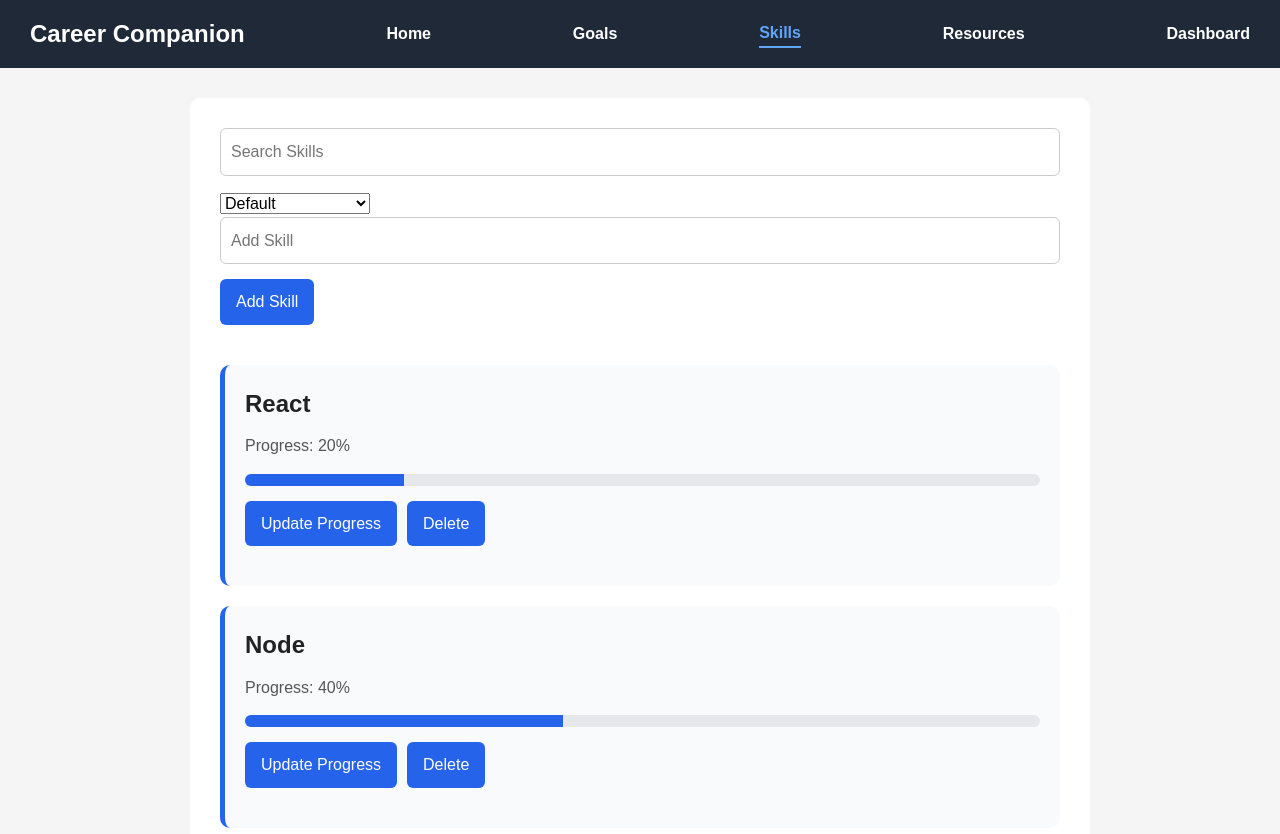
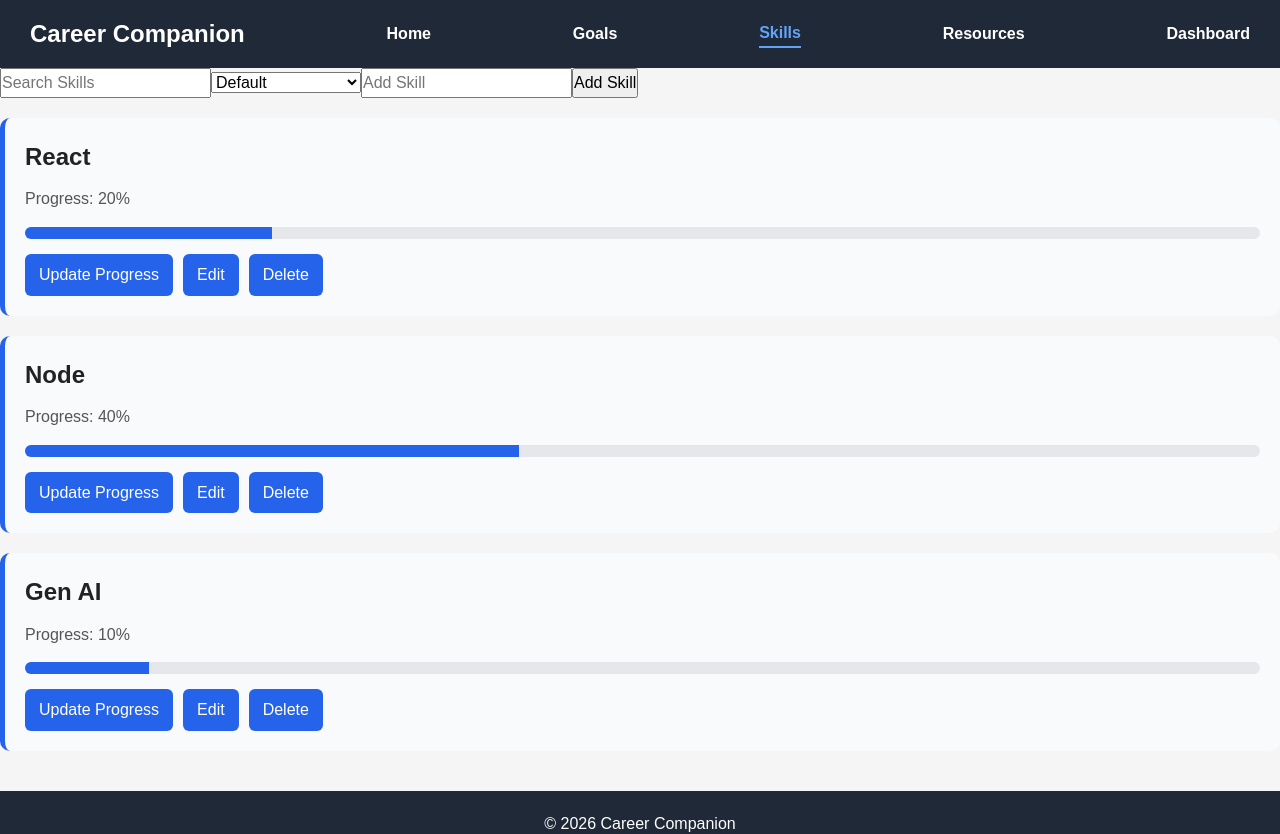
Before and after one commit to SriHarishVel/Career-Companion, a React app in the folder frontend/: page /skills in a window 1280 px wide. Shown: the top 834 px of the page. Built offline with nearby package versions, Linux system fonts and the light colour scheme; the HTML template or start-up script is replaced by a standard one.

Commit message:
Add inline editing for goals, skills and resources

```diff
--- /dev/null
+++ b/frontend/src/components/Card/index.jsx
@@ -0,0 +1,83 @@
+import { useState } from "react";
+import "./index.css"
+
+function Card({
+    id,
+    title,
+    progress,
+    onProgress,
+    onDelete,
+    onEdit
+}){
+    const [isEditing, setIsEditing] = useState(false);
+
+    const [editedTitle, setEditedTitle] = useState(title);
+    return (
+        <div className="card">
+            {isEditing ? (
+                <input
+                    type="text"
+                    value={editedTitle}
+                    onChange={(e) =>
+                        setEditedTitle(e.target.value)
+                    }
+                />
+            ) : (
+                <h2>{title}</h2>
+                )
+            }
+
+            <p>Progress: {progress}%</p>
+
+            <div className="progress-bar">
+                <div
+                    className="progress-fill"
+                    style={{ width: `${progress}%` }}
+                ></div>
+            </div>
+
+            <button
+                onClick={() => onProgress(id)}
+            >
+                Update Progress
+            </button>
+            {isEditing ? (
+                <>
+                    <button
+                        onClick={() => {
+                            onEdit(id, editedTitle);
+                            setIsEditing(false);
+                        }}
+                    >
+                        Save
+                    </button>
+
+                    <button
+                        onClick={() => {
+                            setEditedTitle(title);
+                            setIsEditing(false);
+                        }}
+                    >
+                        Cancel
+                    </button>
+                </>
+            ) : (
+                <button
+                    onClick={() =>
+                        setIsEditing(true)
+                    }
+                >
+                    Edit
+                </button>
+            )}
+            <button
+                onClick={() => onDelete(id)}
+            >
+                Delete
+            </button>
+
+        </div>
+    );
+}
+
+export default Card;
--- a/frontend/src/components/GoalCard/index.jsx
+++ /dev/null
@@ -1,32 +0,0 @@
-import "./index.css"
-
-function GoalCard(props) {
-    return (
-        <div className="card">
-            <h2>{props.title}</h2>
-
-            <p>Progress: {props.progress}%</p>
-
-            <div className="progress-bar">
-                <div
-                    className="progress-fill"
-                    style={{ width: `${props.progress}%` }}
-                ></div>
-            </div>
-
-            <button
-                onClick={() => props.onProgress(props.id)}
-            >
-                Update Progress
-            </button>
-
-            <button
-                onClick={() => props.onDelete(props.id)}
-            >
-                Delete
-            </button>
-        </div>
-    );
-}
-
-export default GoalCard;
--- a/frontend/src/data/skills.js
+++ b/frontend/src/data/skills.js
@@ -1,19 +1,19 @@
 const initialSkills = [
     {
         id: 1,
-        name: "React",
+        title: "React",
         progress: 20,
         lastUpdated: Date.now()
     },
     {
         id: 2,
-        name: "Node",
+        title: "Node",
         progress: 40,
         lastUpdated: Date.now()
     },
     {
         id: 3,
-        name: "Gen AI",
+        title: "Gen AI",
         progress: 10,
         lastUpdated: Date.now()
     }
--- a/frontend/src/pages/Goals/index.jsx
+++ b/frontend/src/pages/Goals/index.jsx
@@ -1,5 +1,5 @@
 import {useState, useEffect} from "react";
-import GoalCard from "../../components/GoalCard";
+import Card from "../../components/Card";
 import initialGoals from "../../data/goals";
 import "./index.css"
 
@@ -39,6 +39,7 @@ function Goals() {
         setGoals(prevGoals => prevGoals.filter(goal => goal.id !== goalId));
     }
 
+
     function addGoal() {
         if (newGoal.trim() === "") {
             setErrorMsg("Goal cannot be empty.");
@@ -57,6 +58,25 @@ function Goals() {
         setNewGoal("");
     }
 
+    function editGoal(goalId, updatedTitle) {
+        if (updatedTitle.trim() === "") {
+            return;
+        }
+
+        setGoals(prevGoals  =>
+            prevGoals.map(goal => {
+                if (goal.id === goalId) {
+                    return {
+                        ...goal,
+                        title: updatedTitle.trim(),
+                        lastUpdated: Date.now()
+                    };
+                }
+
+                return goal;
+            })
+        );
+    }
     const filteredGoals = [...goals]
         .filter(goal =>
             goal.title
@@ -157,13 +177,14 @@ function Goals() {
         <button onClick={addGoal}>Add Goal</button>
 
             {filteredGoals.map((goal) => (
-                <GoalCard
+                <Card
                     key={goal.id}
                     id={goal.id}
                     title={goal.title}
                     progress={goal.progress}
                     onProgress={handleProgress}
                     onDelete={deleteGoal}
+                    onEdit={editGoal}
                 />
             ))}
 
--- a/frontend/src/pages/Resources/index.jsx
+++ b/frontend/src/pages/Resources/index.jsx
@@ -8,6 +8,9 @@ function Resources() {
     const [errorMsg, setErrorMsg] = useState("");
     const [searchResource, setSearchResource] = useState("");
     const [sortOption, setSortOption] = useState("default");
+    const [editingId, setEditingId] = useState(null);
+    const [editedTitle, setEditedTitle] = useState("");
+    const [editedUrl, setEditedUrl] = useState("");
     const [resources, setResources] = useState(() => {
         const savedResources = localStorage.getItem("resources");
 
@@ -51,6 +54,34 @@ function Resources() {
             prevResources.filter(
                 resource => resource.id !== resourceId
             )
+        );
+    }
+
+    function editResource(
+        resourceId,
+        updatedTitle,
+        updatedUrl
+    ) {
+        if (
+            updatedTitle.trim() === "" ||
+            updatedUrl.trim() === ""
+        ) {
+            return;
+        }
+
+        setResources(prevResources =>
+            prevResources.map(resource => {
+                if (resource.id === resourceId) {
+                    return {
+                        ...resource,
+                        title: updatedTitle.trim(),
+                        url: updatedUrl.trim(),
+                        lastUpdated: Date.now()
+                    };
+                }
+
+                return resource;
+            })
         );
     }
 
@@ -152,6 +183,26 @@ function Resources() {
                     className="resource-card"
                     key={resource.id}
                 >
+                    {editingId === resource.id ? (
+                <>
+                    <input
+                        type="text"
+                        value={editedTitle}
+                        onChange={(e) =>
+                            setEditedTitle(e.target.value)
+                        }
+                    />
+
+                    <input
+                        type="url"
+                        value={editedUrl}
+                        onChange={(e) =>
+                            setEditedUrl(e.target.value)
+                        }
+                    />
+                </>
+                ) : (
+                    <>
                         <h3>{resource.title}</h3>
 
                         <a
@@ -161,8 +212,51 @@ function Resources() {
                         >
                             Open Resource
                         </a>
+                    </>
+                )}
+                    <br />
 
-                    <br />
+                {editingId === resource.id ? (
+                    <>
+                        <button
+                            onClick={() => {
+                                editResource(
+                                    resource.id,
+                                    editedTitle,
+                                    editedUrl
+                                );
+
+                                setEditingId(null);
+                            }}
+                        >
+                            Save
+                        </button>
+
+                        <button
+                            onClick={() =>
+                                setEditingId(null)
+                            }
+                        >
+                            Cancel
+                        </button>
+                    </>
+                ) : (
+                    <button
+                        onClick={() => {
+                            setEditingId(resource.id);
+
+                            setEditedTitle(
+                                resource.title
+                            );
+
+                            setEditedUrl(
+                                resource.url
+                            );
+                        }}
+                    >
+                        Edit
+                    </button>
+                )}
 
                 <button
                     onClick={() =>
--- a/frontend/src/pages/Skills/index.jsx
+++ b/frontend/src/pages/Skills/index.jsx
@@ -1,5 +1,5 @@
 import { useState, useEffect } from "react";
-import GoalCard from "../../components/GoalCard";
+import Card from "../../components/Card";
 import initialSkills from "../../data/skills";
 import "./index.css";
 
@@ -67,7 +67,7 @@ function Skills() {
             ...prevSkills,
             {
                 id: Date.now(),
-                name: newSkill.trim(),
+                title: newSkill.trim(),
                 progress: 0,
                 lastUpdated: Date.now()
             }
@@ -76,9 +76,29 @@ function Skills() {
         setNewSkill("");
     }
 
+    function editSkill(skillId, updatedTitle) {
+        if (updatedTitle.trim() === "") {
+            return;
+        }
+
+        setSkills(prevSkills =>
+            prevSkills.map(skill => {
+                if (skill.id === skillId) {
+                    return {
+                        ...skill,
+                        title: updatedTitle.trim(),
+                        lastUpdated: Date.now()
+                    };
+                }
+
+                return skill;
+            })
+        );
+    }
+
     const filteredSkills = [...skills]
         .filter(skill =>
-            skill.name
+            skill.title
                 .toLowerCase()
                 .includes(
                     searchSkill.toLowerCase()
@@ -86,14 +106,14 @@ function Skills() {
         )
         .sort((a, b) => {
             if (sortOption === "az") {
-                return a.name.localeCompare(
-                    b.name
+                return a.title.localeCompare(
+                    b.title
                 );
             }
 
             if (sortOption === "za") {
-                return b.name.localeCompare(
-                    a.name
+                return b.title.localeCompare(
+                    a.title
                 );
             }
 
@@ -120,7 +140,7 @@ function Skills() {
         });
 
     return (
-        <div className="container">
+        <div classtitle="container">
             <input
                 type="text"
                 placeholder="Search Skills"
@@ -186,10 +206,10 @@ function Skills() {
             </button>
 
             {filteredSkills.map(skill => (
-                <GoalCard
+                <Card
                     key={skill.id}
                     id={skill.id}
-                    title={skill.name}
+                    title={skill.title}
                     progress={
                         skill.progress
                     }
@@ -199,6 +219,9 @@ function Skills() {
                     onDelete={
                         deleteSkill
                     }
+                    onEdit={
+                        editSkill
+                    }
                 />
             ))}
         </div>
```
Also changed, not shown: frontend/src/components/Card/index.css (renamed from frontend/src/components/GoalCard/index.css). Lines whose indentation alone changed are shown as unchanged.
